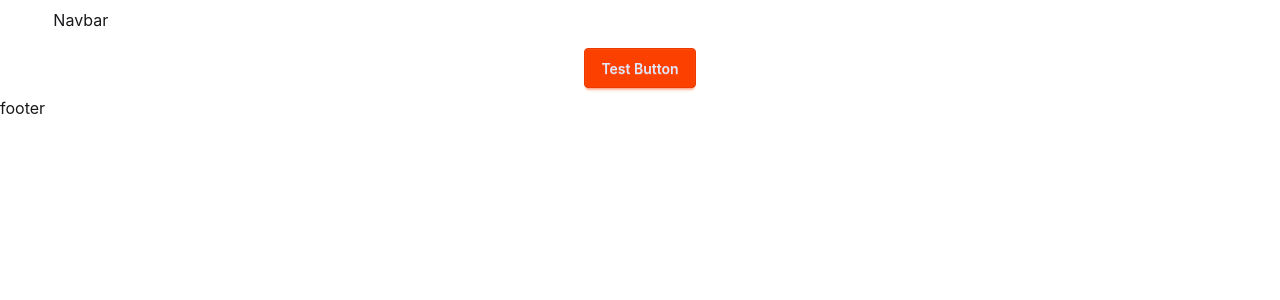
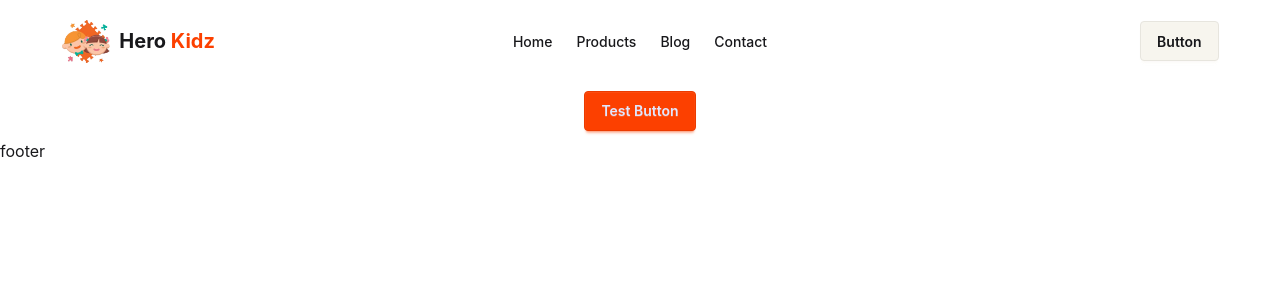
Before and after one commit to MHShohag911/hero-kidz, a Next.js app: page / in a window 1280 px wide. Shown: the top 300 px of the page. Built offline with nearby package versions, Linux system fonts and the light colour scheme.

Commit message:
Complete Navbar

```diff
--- /dev/null
+++ b/src/components/buttons/NavLink.jsx
@@ -0,0 +1,13 @@
+"use client"
+
+import Link from "next/link";
+import { usePathname } from "next/navigation";
+
+const NavLink = ({href, children}) => {
+    const path = usePathname();
+    return (
+        <Link className={`${path.startsWith(href)} && "text-primary font-medium`} href={href}>{children}</Link>
+    );
+};
+
+export default NavLink;
--- /dev/null
+++ b/src/components/layouts/Logo.jsx
@@ -0,0 +1,14 @@
+import Image from 'next/image';
+import Link from 'next/link';
+import React from 'react';
+
+const Logo = () => {
+    return (
+        <Link href={"/"} className='flex items-center gap-2'>
+            <Image alt='logo-hero-kidz' src={"/assets/logo.png"} width={50} height={40}/>
+            <h2 className="text-xl font-bold">Hero <span className="text-primary">Kidz</span></h2>
+        </Link>
+    );
+};
+
+export default Logo;
--- a/src/components/layouts/Navbar.jsx
+++ b/src/components/layouts/Navbar.jsx
@@ -1,9 +1,47 @@
 import React from 'react';
+import Logo from './Logo';
+import NavLink from '../buttons/NavLink';
 
 const Navbar = () => {
+    const nav = <>
+    <li>
+        <NavLink href={"/"}>Home</NavLink>
+    </li>
+    <li>
+        <NavLink href={"/products"}>Products</NavLink>
+    </li>
+    <li>
+        <NavLink href={"/blog"}>Blog</NavLink>
+    </li>
+    <li>
+        <NavLink href={"/contact"}>Contact</NavLink>
+    </li>
+    </>
     return (
         <div>
-            Navbar
+            <div className="navbar bg-base-100">
+                <div className="navbar-start">
+                    <div className="dropdown">
+                        <div tabIndex={0} role="button" className="btn btn-ghost lg:hidden">
+                            <svg aria-label="Menu" xmlns="http://www.w3.org/2000/svg" className="h-5 w-5" fill="none" viewBox="0 0 24 24" stroke="currentColor"> <path strokeLinecap="round" strokeLinejoin="round" strokeWidth="2" d="M4 6h16M4 12h8m-8 6h16" /> </svg>
+                        </div>
+                        <ul
+                            tabIndex={-1}
+                            className="menu menu-sm dropdown-content bg-base-100 rounded-box z-1 mt-3 w-52 p-2 shadow">
+                            {nav}
+                        </ul>
+                    </div>
+                    <Logo></Logo>
+                </div>
+                <div className="navbar-center hidden lg:flex">
+                    <ul className="menu menu-horizontal px-1">
+                        {nav}
+                    </ul>
+                </div>
+                <div className="navbar-end">
+                    <a className="btn">Button</a>
+                </div>
+            </div>
         </div>
     );
 };
```
